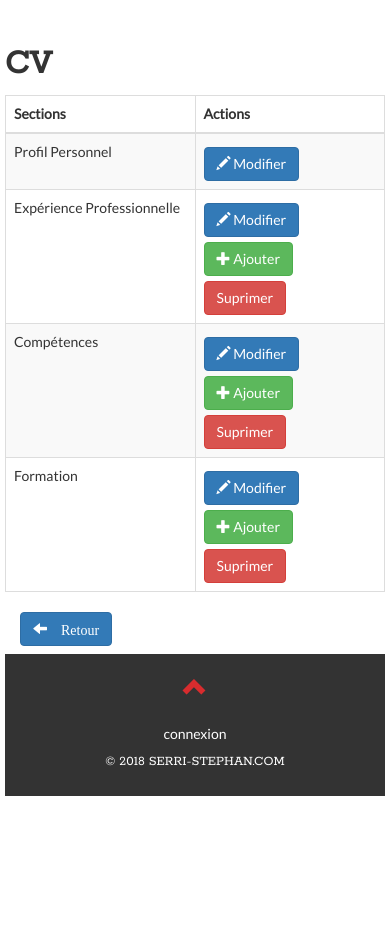
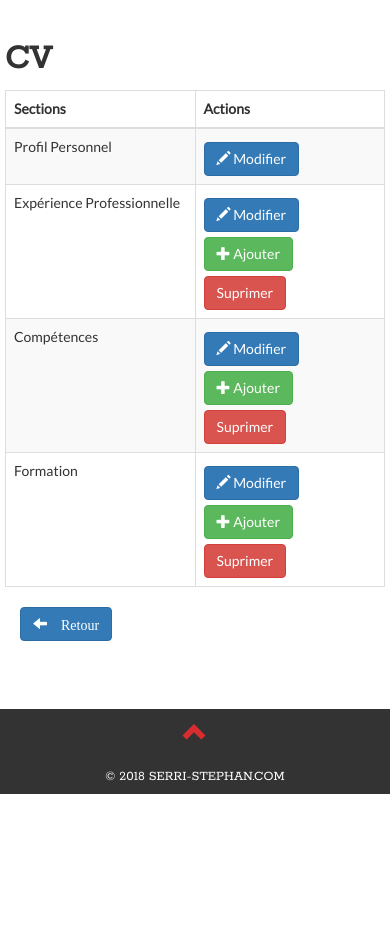
Before and after one commit to stephaneurope/portfolio, a PHP site: template cv/view/backend/board/boardCv.php in a window 390 px wide. Shown: the part 50-993 px from the top of the page. After the commit the page ends 844 px from the top, so only its background shows below. Run offline with PHP 8.4, Linux system fonts and the light colour scheme; the template is opened without the code that fills it, so the values that code supplies are empty; some libraries are stand-ins or nearby versions; some web fonts are replaced.

Commit message:
mis a jour

```diff
--- a/cv/app/Routeur.php
+++ b/cv/app/Router.php
@@ -2,7 +2,7 @@
 namespace  Stephan;
 require "vendor/autoload.php";
 use Exception;
-class Routeur {
+class Router {
   public function checkUrl(){
     $ctrlfrontend = new \Controller\FrontendController();
     $ctrlBackend = new \Controller\BackendController();
--- a/cv/index.php
+++ b/cv/index.php
@@ -4,7 +4,7 @@ $loader = require 'vendor/autoload.php';
 $loader->addPsr4('Serri\App\\',__DIR__);
 
 $ctrlfrontend = new \Controller\FrontendController();
- $router = new \Stephan\Routeur();
+ $router = new \Stephan\Router();
 
 
 
--- a/cv/public/css/style.css
+++ b/cv/public/css/style.css
@@ -15,10 +15,11 @@ body {
     margin: 0;
     padding: 0;
     background: #fff;
-   height: 100%;
+  height: 100%;
 
-
-
+}
+#main{
+   padding-bottom: 85px;
 }
 
 h1,
@@ -45,29 +46,7 @@ section .heading {
 section .heading h2 {
     text-transform: uppercase;
 }
-.page {
-   min-height: 100%;
-  /* equal to footer height */
-    margin-bottom: -142px;
-    /*display: flex;*/
-    flex-direction: column;
-    min-height: 100vh;
-}
-.page:after {
-  content: "";
-  display: block;
-}
-.site-footer, .page:after {
-  /* .push must be the same height as footer */
-    height: 142px;
-}
-.site-content {
-    flex: 1;
-position: relative;
-   min-height: 100%;
-  /* equal to footer height */
-    margin-bottom: -142px;
-}
+
 
 .insta_police p {
     display: inline;
@@ -518,13 +497,14 @@ education-block .red-divider {
 
 /* FOOTER */
 footer {
-    background: #333;
+background: #333;
 position: relative;
-margin-top: 120px;
+bottom:0;
+
 }
 footer .glyphicon {
     font-size: 25px;
-    margin: 20px;
+    margin: 10px;
     color: #d82c2e;
     height: 30px;
 }
@@ -674,11 +654,14 @@ footer h5 {
 .imprime {
     text-align: center;
     margin: 0, auto;
+    padding-bottom: 20px;
 }
 
 @media screen and (max-width: 768px) {
-    .page {
-        padding: 5px;
+    #main {
+        padding-bottom: 90px;
+        margin-left: 5px;
+        margin-right: 5px;
     }
 
     #portfolio {
@@ -697,6 +680,16 @@ footer h5 {
     section .heading {
         text-align: center;
         padding-bottom: 0px;
+    }
+    #about .heading h1
+    {
+        font-size: 30px;
+        margin-bottom: 15px;
+    }
+    #about .heading h3
+    {
+        font-size: 25px;
+        margin-bottom: 15px;
     }
 
     .carousel-control.left,
@@ -745,6 +738,11 @@ footer h5 {
     .btn-reduc {
         margin-top: 5px;
     }
+
+   #rudr_instafeed
+   {
+    padding-bottom: 60px;
+   }
     #devis  h2 {
     color: black;
     font-size: 30px;
@@ -784,6 +782,7 @@ margin-bottom: 0px;
 
 #contact-form{
     font-size:15px;
+    margin-bottom: 80px;
 }
 .comments{
     font-size:15px;
--- a/cv/view/frontend/template.php
+++ b/cv/view/frontend/template.php
@@ -66,19 +66,19 @@
     <?= $title ?>
 </title>
 
-<body data-spy="scroll" data-target=".navbar" data-offset="60">
- <div class='page'>
- <div class="site-content">
+<body>
+
+ <div id="main">
             <?= $content ?>
    </div>
 
-</div>
 
-       <footer class="site-footer text-center
-        container-fluid">
+
+       <footer class=" text-center
+        container-fluid navbar-fixed-bottom">
 
         <a href="#about"> <span class="glyphicon glyphicon-chevron-up"></span>  </a><br>
-     <?php if (!$_SESSION) { ?>   <a href="index.php?action=connect" style='color:#fff;'>connexion</a><?php } else { ?><a href="index.php?action=deconnexion" style='color:#fff;'>déconnexion</a><br><a href="index.php?action=boardPrincipal" style='color:#fff;'>administration</a> <?php } ?>
+     <?php if ($_SESSION) { ?><a href="index.php?action=deconnexion" style='color:#fff;'>déconnexion</a><br><a href="index.php?action=boardPrincipal" style='color:#fff;'>administration</a> <?php } ?>
         <h5>© 2018 SERRI-STEPHAN.COM</h5></footer>
 
 
```
